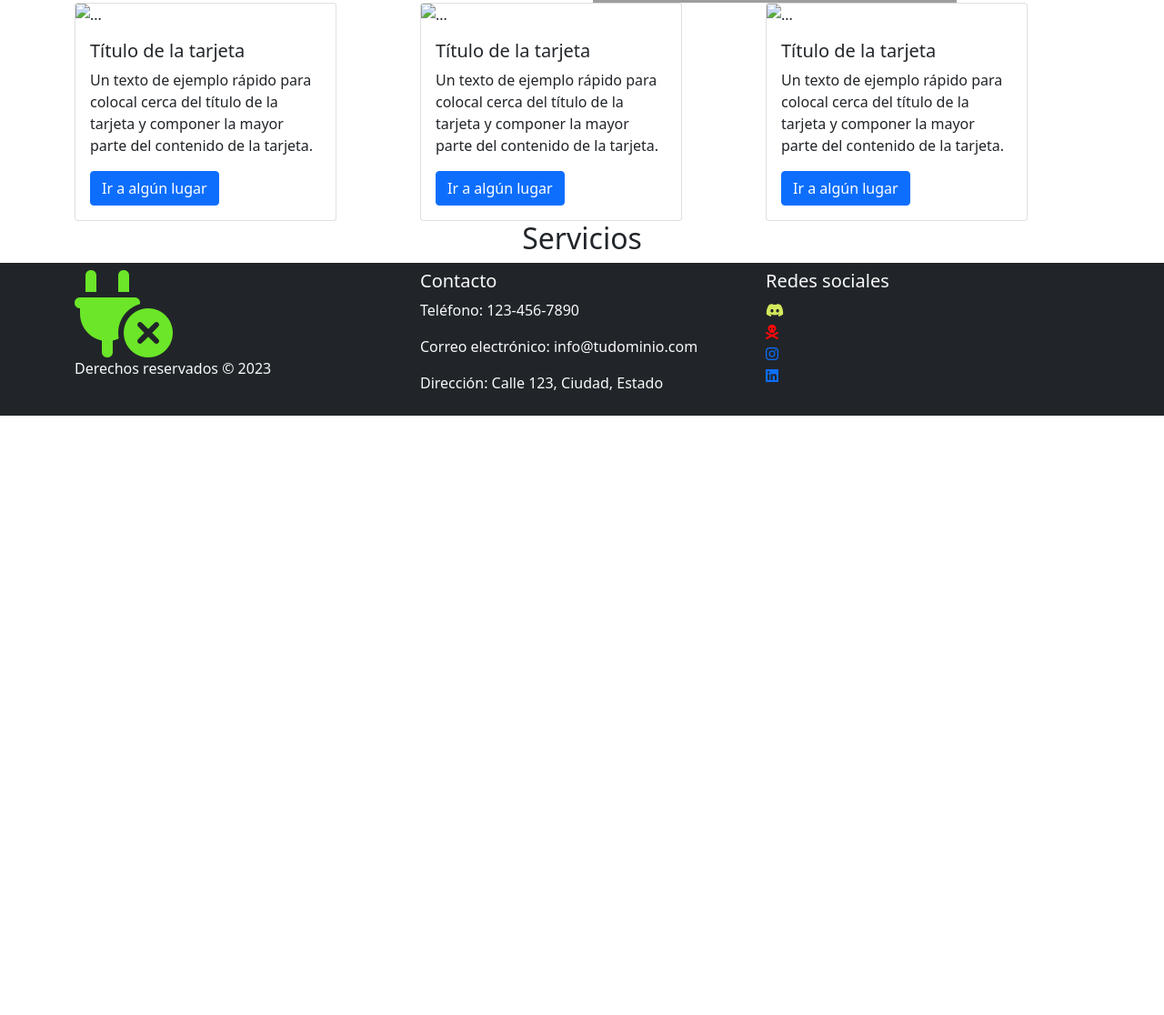
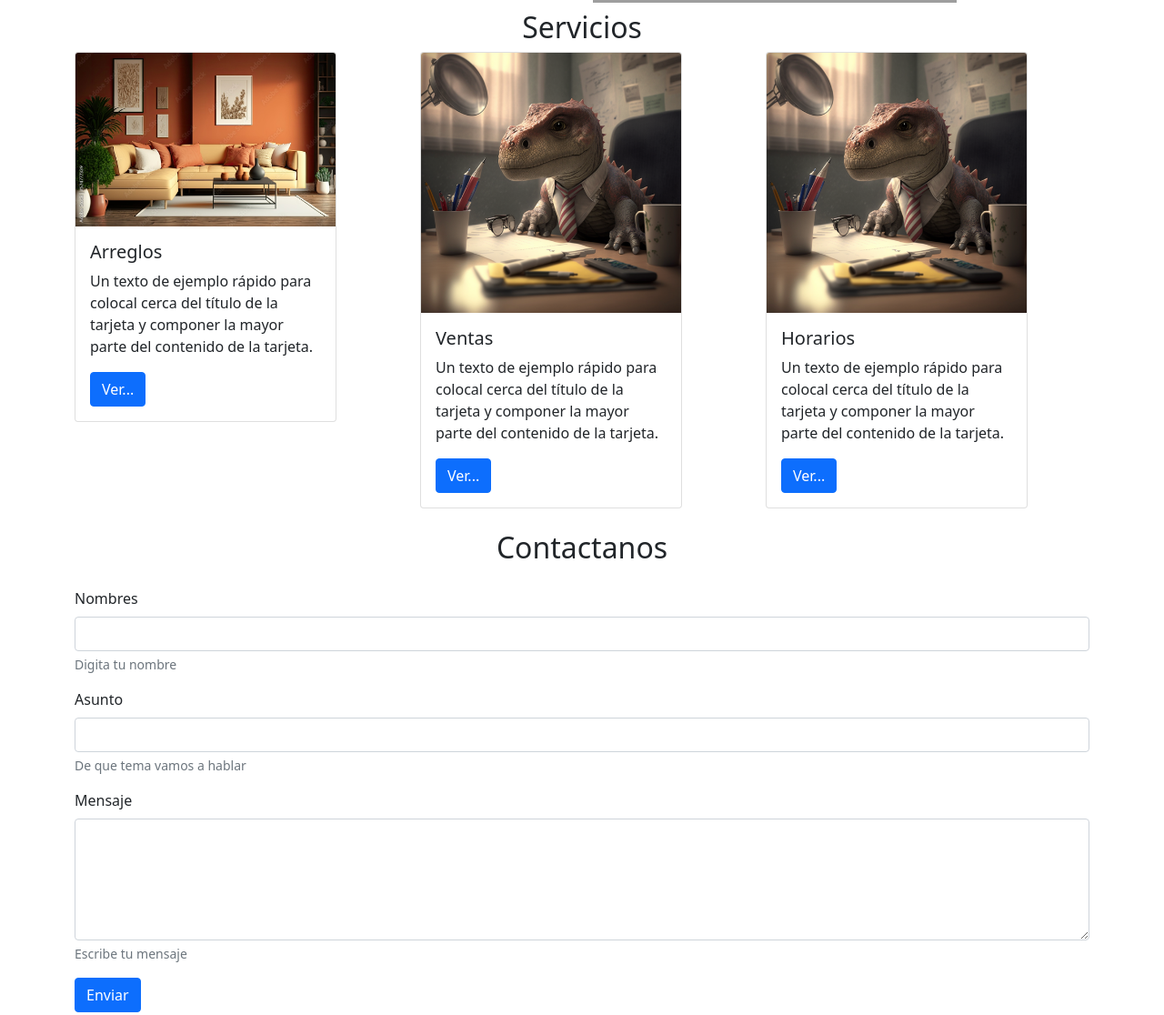
Before and after one commit to JoseGamez632/proyecto.ejemplo, a plain HTML site: page index.html in a window 1280 px wide. Shown: the part 833-1949 px from the top of the page at 91% size. Before the commit the page ends 1290 px from the top, so only its background shows below. Drawn offline with nearby package versions, Linux system fonts and the light colour scheme; grey boxes are pictures that could not be loaded.

Commit message:
se agrega contacto

```diff
--- a/index.html
+++ b/index.html
@@ -92,43 +92,67 @@
     </div>
   </section>
   <section class="servicios">
+    <h2 class="text-center my-2">Servicios</h2>
     <div class="container">
       <div class="row">
         <div class="col-4">
           <div class="card" style="width: 18rem;">
-            <img src="..." class="card-img-top" alt="...">
+            <img src="Img/img2.jpg" class="card-img-top" alt="imagen1">
             <div class="card-body">
-              <h5 class="card-title">Título de la tarjeta</h5>
+              <h5 class="card-title">Arreglos</h5>
               <p class="card-text">Un texto de ejemplo rápido para colocal cerca del título de la tarjeta y componer la mayor parte del contenido de la tarjeta.</p>
-              <a href="#" class="btn btn-primary">Ir a algún lugar</a>
+              <a href="#" class="btn btn-primary">Ver...</a>
             </div>
           </div>
         </div>
         <div class="col-4">
           <div class="card" style="width: 18rem;">
-            <img src="..." class="card-img-top" alt="...">
+            <img src="Img/Img1.png" class="card-img-top" alt="imagen 2">
             <div class="card-body">
-              <h5 class="card-title">Título de la tarjeta</h5>
+              <h5 class="card-title">Ventas</h5>
               <p class="card-text">Un texto de ejemplo rápido para colocal cerca del título de la tarjeta y componer la mayor parte del contenido de la tarjeta.</p>
-              <a href="#" class="btn btn-primary">Ir a algún lugar</a>
+              <a href="#" class="btn btn-primary">Ver...</a>
             </div>
           </div>
         </div>
         <div class="col-4">
           <div class="card" style="width: 18rem;">
-            <img src="..." class="card-img-top" alt="...">
+            <img src="Img/Img1.png" class="card-img-top" alt="imagen3">
             <div class="card-body">
-              <h5 class="card-title">Título de la tarjeta</h5>
+              <h5 class="card-title">Horarios</h5>
               <p class="card-text">Un texto de ejemplo rápido para colocal cerca del título de la tarjeta y componer la mayor parte del contenido de la tarjeta.</p>
-              <a href="#" class="btn btn-primary">Ir a algún lugar</a>
+              <a href="#" class="btn btn-primary">Ver...</a>
             </div>
           </div>
         </div>
       </div>
     </div>
-    <h2 class="text-center">Servicios</h2>
+
   </section>
+<section class="contactanos">
+  <div class="container">
+    <h2 class="text-center my-4">Contactanos</h2>
+    <form>
+      <div class="mb-3">
+        <label for="nombre" class="form-label">Nombres</label>
+        <input type="text" class="form-control" id="Nombres" aria-describedby="Nombres">
+        <div id="nombre" class="form-text">Digita tu nombre</div>
+      </div>
+      <div class="mb-3">
+        <label for="asunto" class="form-label">Asunto</label>
+        <input type="text" class="form-control" id="asunto" aria-describedby="asunto">
+        <div id="asunto" class="form-text">De que tema vamos a hablar</div>
+      </div>
+      <div class="mb-3">
+        <label for="mensaje" class="form-label">Mensaje</label>
+        <textarea class="form-control" name="mensaje" id="mensaje" cols="30" rows="5"></textarea>
+        <div id="mensaje" class="form-text">Escribe tu mensaje</div>
+      </div>
 
+      <button type="submit" class="btn btn-primary">Enviar</button>
+    </form>
+  </div>
+</section>
 
 
 <!-- Footer 1 -->
```
